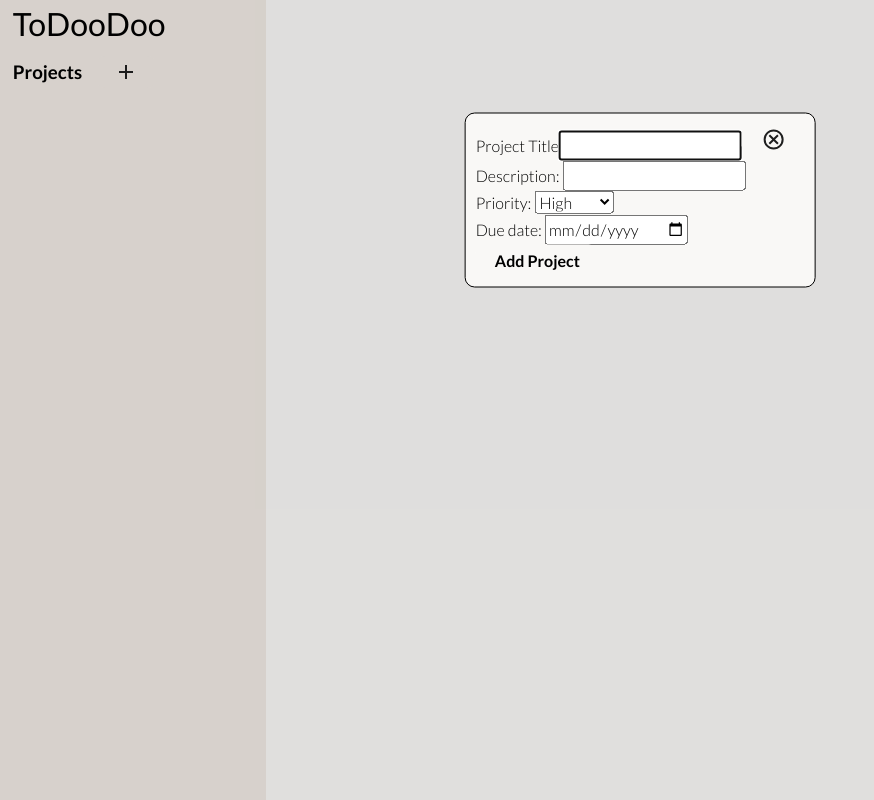
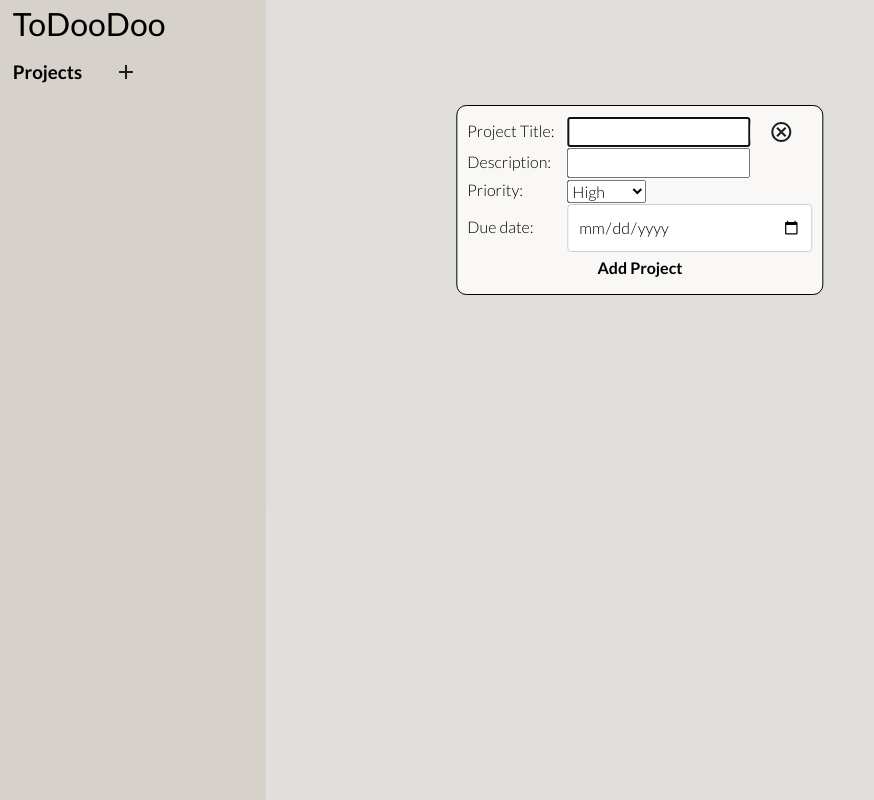
Before and after one commit to rgremaud/todo_list, a website built with webpack: page src/template.html in a window 1280 px wide. Both pictures are taken after a click on the button 126 px from the left and 72 px from the top of the page. Shown: the whole page, without its empty margins (0-874 px from the left). Built offline with nearby package versions, Linux system fonts and the light colour scheme.

Commit message:
Update form styling

```diff
--- a/package.json
+++ b/package.json
@@ -20,7 +20,10 @@
   },
   "homepage": "https://github.com/rgremaud/todo_list#readme",
   "devDependencies": {
+    "@eslint/js": "^9.39.1",
     "css-loader": "^7.1.2",
+    "eslint": "^9.39.1",
+    "globals": "^16.5.0",
     "html-loader": "^5.1.0",
     "html-webpack-plugin": "^5.6.4",
     "style-loader": "^4.0.0",
--- a/src/dialog.js
+++ b/src/dialog.js
@@ -6,17 +6,15 @@ import { storeDatabase } from "./storage.js";
 import cancelSvg from "./assets/cancel.svg";
 
 function createProjectDialog(dialogId) {
-    // create the dialog and assign ID
     const projectDialog = document.createElement("dialog");
     projectDialog.id = dialogId;
 
-    // create the form
     const projectForm = document.createElement("form");
 
-    // create line 1 div for project title
     const lineOne = document.createElement("div");
+    lineOne.className = "formLine";
     const projectTitle = document.createElement("label");
-    projectTitle.textContent = "Project Title";
+    projectTitle.textContent = "Project Title: ";
 
     const titleInput = document.createElement("input")
     titleInput.id = "projectTitle";
@@ -25,8 +23,8 @@ function createProjectDialog(dialogId) {
     lineOne.appendChild(projectTitle);
     lineOne.appendChild(titleInput);
 
-    // create line 2 for project description
     const lineTwo = document.createElement("div");
+    lineTwo.className = "formLine";
     const projectDescription = document.createElement("label");
     projectDescription.textContent = "Description: ";
 
@@ -38,8 +36,8 @@ function createProjectDialog(dialogId) {
     lineTwo.appendChild(projectDescription);
     lineTwo.appendChild(descriptionInput);
 
-    // create priority
     const lineThree = document.createElement("div");
+    lineThree.className = "formLine";
     const projectPriority = document.createElement("label");
     projectPriority.textContent = "Priority: ";
 
@@ -64,8 +62,8 @@ function createProjectDialog(dialogId) {
     lineThree.appendChild(projectPriority);
     lineThree.appendChild(priorityInput);
 
-    // create due date input
     const lineFour = document.createElement("div");
+    lineFour.className = "formLine";
     const projectDueDate = document.createElement("label");
     projectDueDate.textContent = "Due date: "
 
@@ -76,12 +74,14 @@ function createProjectDialog(dialogId) {
     lineFour.appendChild(projectDueDate);
     lineFour.appendChild(dueDateInput);
 
-    // button
+    const lineFive = document.createElement("div");
+    lineFive.classList = ("formLine", "buttonLine")
     const addProjectButton = document.createElement("button");
     addProjectButton.id = "addProjectButton";
     addProjectButton.textContent = "Add Project";
 
-    // create a cancel button - will need to refactor this
+    lineFive.appendChild(addProjectButton);
+
     const cancelButton = document.createElement("button");
 
     const cancelSvgButton = document.createElement("img");
@@ -98,9 +98,11 @@ function createProjectDialog(dialogId) {
     projectForm.appendChild(lineTwo);
     projectForm.appendChild(lineThree);
     projectForm.appendChild(lineFour);
-    projectForm.appendChild(addProjectButton);
+    projectForm.appendChild(lineFive);
 
     projectDialog.appendChild(projectForm);
+
+    const content = document.getElementById("content")
 
     content.appendChild(projectDialog);
 
@@ -118,9 +120,8 @@ function createTodoDialog(project, database) {
     const todoDialog = document.createElement("dialog");
     todoDialog.id = project.id + "todo";
 
-    const todoForm = document.createElement("form");
-
     const lineOne = document.createElement("div");
+    lineOne.className = "formLine";
     const newTodo = document.createElement("label");
     newTodo.textContent = "New Todo: ";
 
@@ -131,11 +132,15 @@ function createTodoDialog(project, database) {
     lineOne.appendChild(newTodo);
     lineOne.appendChild(input);
 
+    const lineTwo = document.createElement("div");
+    lineTwo.classList = ("formLine", "buttonLine");
+
     const todoDialogButton = document.createElement("button");
     todoDialogButton.textContent = "Add";
     todoDialogButton.id = project.id + "add";
-
-    const allTodoDiv = document.getElementById(project.id + "allTodo");
+    lineTwo.appendChild(todoDialogButton);
+    // temporarily commenting out to remove later
+    // const allTodoDiv = document.getElementById(project.id + "allTodo");
 
     const cancelButton = document.createElement("button");
 
@@ -144,15 +149,12 @@ function createTodoDialog(project, database) {
     cancelSvgButton.alt = "Cancel"
 
     cancelButton.appendChild(cancelSvgButton);
-    // cancelButton.addEventListener("click", () => {
-    //     todoDialog.close();
-    // })
     closeDialog(cancelButton, todoDialog);
 
     lineOne.appendChild(cancelButton);
 
     todoDialog.appendChild(lineOne);
-    todoDialog.appendChild(todoDialogButton);
+    todoDialog.appendChild(lineTwo);
 
     submitTodoClickEvent(todoDialogButton, project, todoDialog, database);
 
--- a/src/display.js
+++ b/src/display.js
@@ -73,6 +73,7 @@ function printTodos(project, database) {
 }
 
 function buildTodoDivs(todos, project, database) {
+    const projectDetails = document.getElementById("projectDetails");
     if (todos !== undefined) {
         todos.forEach((todo) => {
             const taskDiv = document.createElement("div");
--- a/src/styles.css
+++ b/src/styles.css
@@ -72,6 +72,30 @@ dialog > button {
     background-color: #F9F8F6;
 }
 
+.formLine {
+    display: flex;
+    align-items: center;
+}
+
+label {
+  width: 90px;
+  margin-right: 10px;
+  margin-bottom: 2px;
+}
+
+.buttonLine {
+    display: flex;
+    justify-content: center;
+}
+
+input[type="text"],
+input[type="date"] {
+  flex-grow: 1;
+  padding: 10px;
+  border: 1px solid #ccc;
+  border-radius: 4px;
+}
+
 .allTodoDiv {
     margin: 1vh 1vw;
 }
```
Also changed, not shown: eslint.config.mjs (added, +7 -0 lines), 1 other file.
